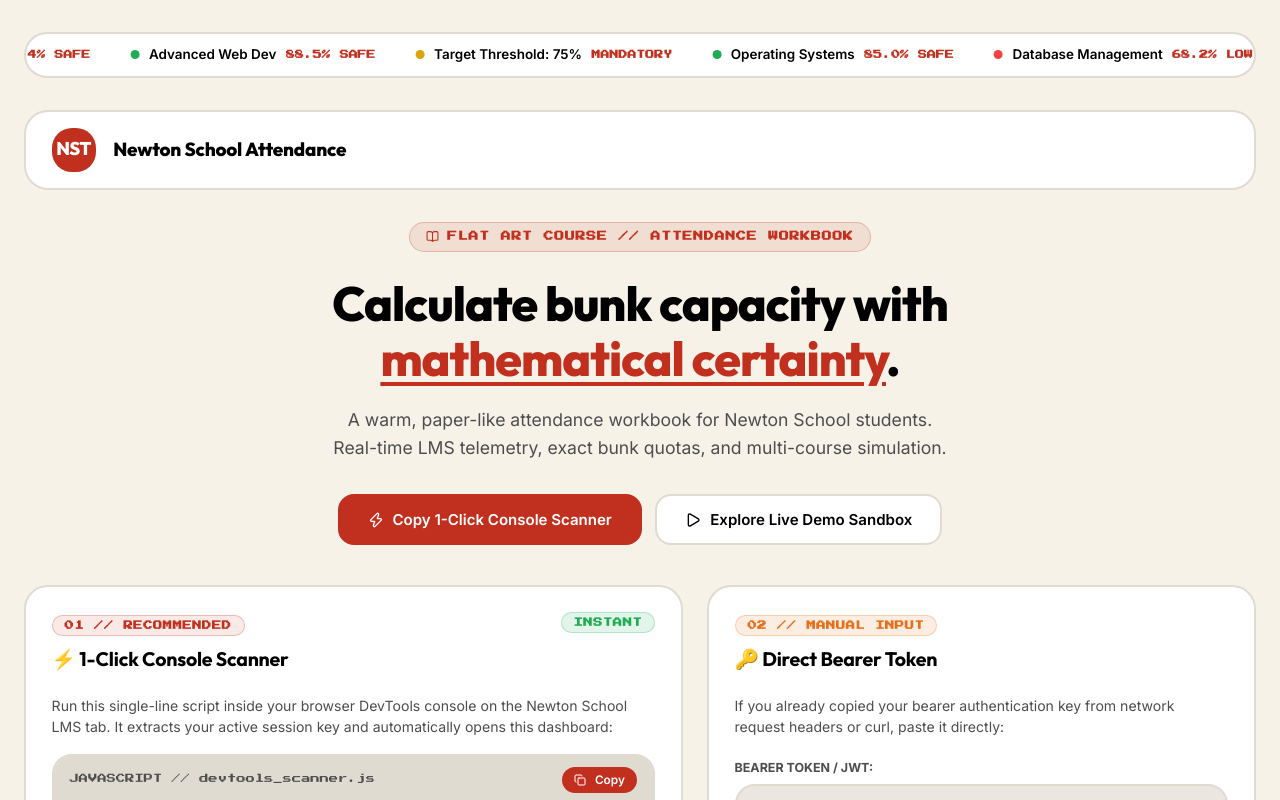
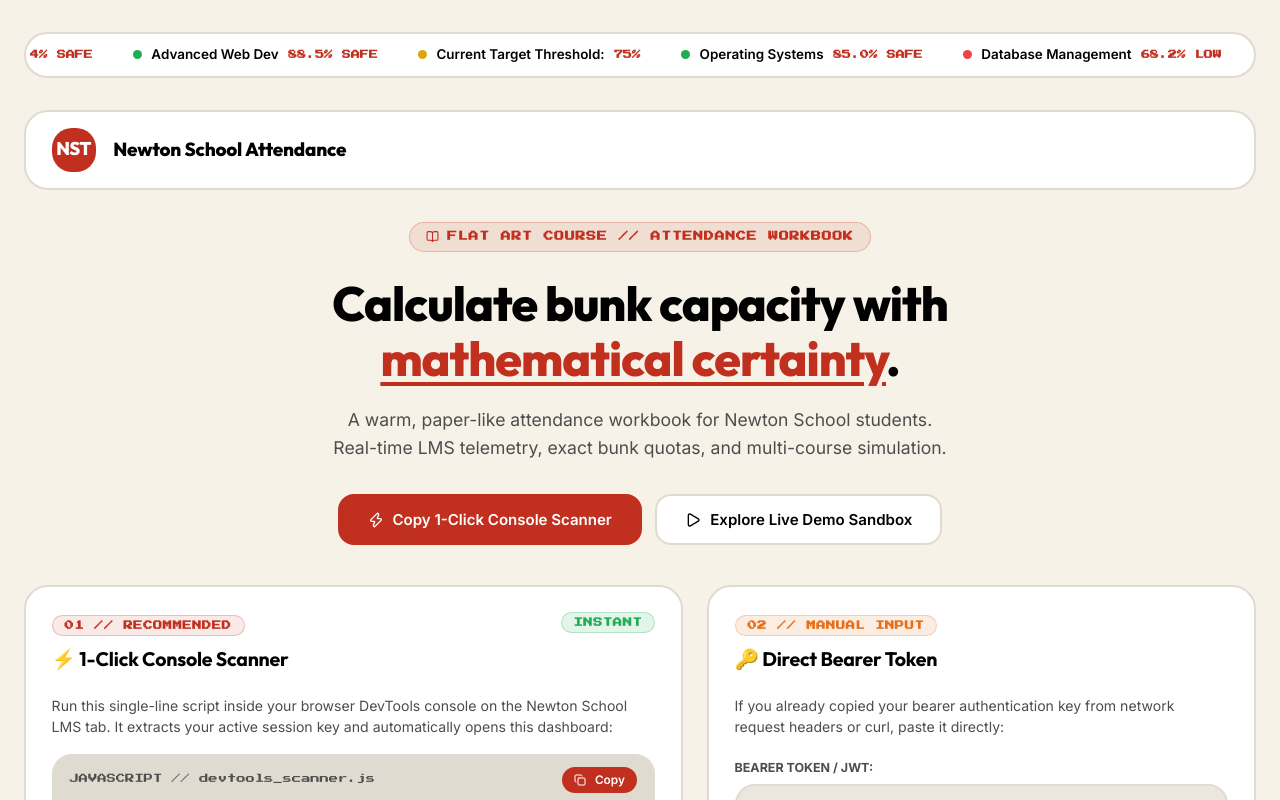
Before and after one commit to Ar1es-XD/nst-attendance, a React (Vite) app: page / in a window 1280 px wide. Shown: the top 800 px of the page. Built offline with nearby package versions, Linux system fonts and the light colour scheme.

Commit message:
feat : changed percentage working

```diff
--- a/src/App.jsx
+++ b/src/App.jsx
@@ -714,8 +714,8 @@
           </div>
           <div className="ticker-item">
             <span className="status-dot yellow"></span>
-            <span>Target Threshold: {targetThreshold}%</span>
-            <span className="pixel-tag">MANDATORY</span>
+            <span>Current Target Threshold:</span>
+            <span className="pixel-tag"> {targetThreshold}%</span>
           </div>
           <div className="ticker-item">
             <span className="status-dot green"></span>
```
